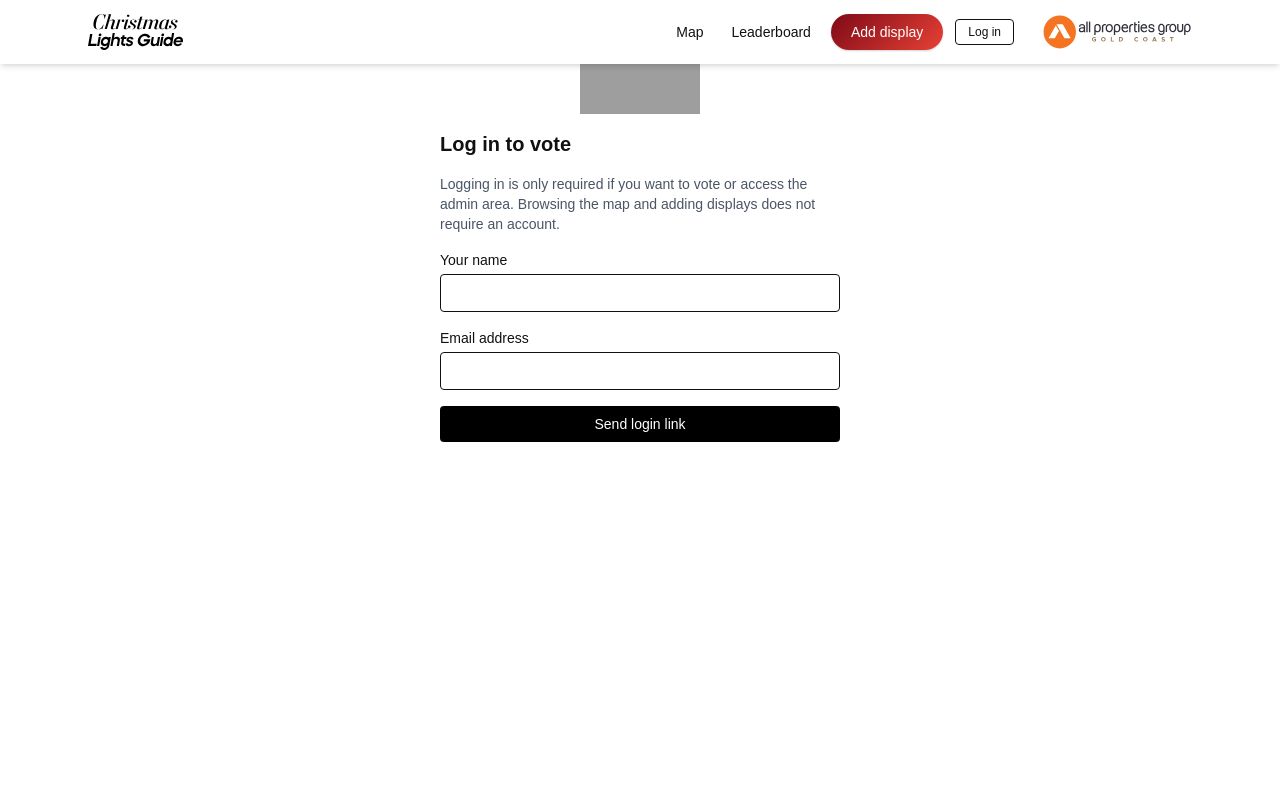
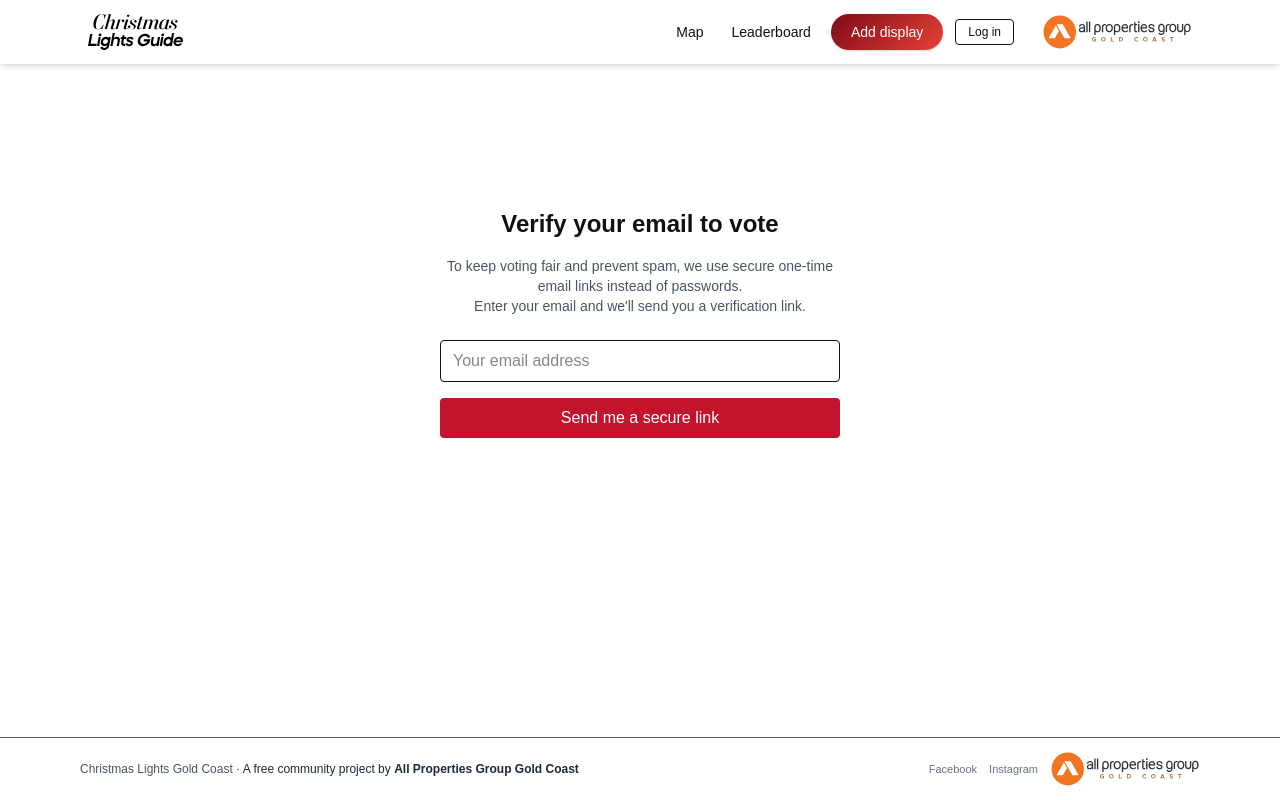
Before and after one commit to gcmarketing-cyber/christmaslights-goldcoast-map, a Next.js app: page /login in a window 1280 px wide. Built offline with nearby package versions, Linux system fonts and the light colour scheme; no server answers; grey boxes are pictures that could not be loaded.

Commit message:
Branding & other final adjustments before launch

```diff
--- a/src/app/add/page.tsx
+++ b/src/app/add/page.tsx
@@ -135,10 +135,10 @@ export default function AddPage() {
   return (
     <main className="max-w-3xl mx-auto p-6">
       <div className="flex justify-center mb-4">
-        <Logo variant="circle" theme="light" size="sm" />
+
       </div>
 
-      <h1 className="text-2xl font-semibold mb-2">Add a Display</h1>
+      <h1 className="text-3xl sm:text-4xl font-extrabold tracking-tight text-[#b00824] mb-4 text-center uppercase">Add a Display</h1>
       <p className="text-sm text-gray-700 mb-4">
         You don&apos;t need an account to add a display, but we do need your
         contact details so we can get in touch if your display wins a prize.
--- a/src/app/api/vote/route.ts
+++ b/src/app/api/vote/route.ts
@@ -1,87 +1,57 @@
 import { NextRequest, NextResponse } from "next/server";
 import { createClient } from "@supabase/supabase-js";
 
-function detectSeason() {
-  const month = new Date().getMonth() + 1;
-  if (month === 9 || month === 10) return "halloween";
-  if (month === 11 || month === 12) return "christmas";
-  return "christmas";
-}
+export async function POST(req: NextRequest, { params }: any) {
+  const placeId = Number(params.id);
 
-export async function GET(req: NextRequest) {
-  const search = req.nextUrl.searchParams;
-  const openNow = search.get("openNow") === "true";
+  const supabase = createClient(
+    process.env.NEXT_PUBLIC_SUPABASE_URL!,
+    process.env.SUPABASE_SERVICE_ROLE_KEY!,
+    { auth: { persistSession: false } }
+  );
 
-  const url = process.env.NEXT_PUBLIC_SUPABASE_URL!;
-  const anon = process.env.NEXT_PUBLIC_SUPABASE_ANON_KEY!;
-  const supabase = createClient(url, anon);
+  // Get the logged-in user
+  const {
+    data: { user },
+  } = await supabase.auth.getUser();
 
-  const season = detectSeason();
-
-  // 1) get approved places for current season
-  const { data: places, error } = await supabase
-    .from("places")
-    .select("id, title, description, lat, lng, open_start, open_end, season, status")
-    .eq("status", "approved")
-    .eq("season", season);
-
-  if (error) {
-    return NextResponse.json({ error: error.message }, { status: 500 });
+  if (!user) {
+    return NextResponse.json({ error: "Not logged in" }, { status: 401 });
   }
 
-  let filtered = places ?? [];
+  const userId = user.id;
 
-  // 2) apply "open now" filter if requested
-  if (openNow) {
-    const now = new Date();
-    const minsNow = now.getHours() * 60 + now.getMinutes();
+  // Check if vote already exists
+  const { data: existingVote } = await supabase
+    .from("votes")
+    .select("*")
+    .eq("user_id", userId)
+    .eq("place_id", placeId)
+    .maybeSingle();
 
-    filtered = filtered.filter((p: any) => {
-      if (!p.open_start || !p.open_end) return false;
-      const [sH, sM] = p.open_start.split(":").map(Number);
-      const [eH, eM] = p.open_end.split(":").map(Number);
-      const startM = sH * 60 + sM;
-      const endM = eH * 60 + eM;
-      return minsNow >= startM && minsNow <= endM;
+  if (existingVote) {
+    // Remove the vote
+    await supabase
+      .from("votes")
+      .delete()
+      .eq("user_id", userId)
+      .eq("place_id", placeId);
+  } else {
+    // Add the vote
+    await supabase.from("votes").insert({
+      user_id: userId,
+      place_id: placeId,
     });
   }
 
-  // 3) fetch vote counts for these places
-  const ids = filtered.map((p: any) => p.id);
-  let voteMap = new Map<string, number>();
-
-  if (ids.length > 0) {
-    const { data: counts, error: countsError } = await supabase
-      .from("vote_counts")
-      .select("place_id, votes")
-      .in("place_id", ids);
-
-    if (countsError) {
-      return NextResponse.json({ error: countsError.message }, { status: 500 });
-    }
-
-    (counts ?? []).forEach((c: any) => {
-      voteMap.set(c.place_id, c.votes);
-    });
-  }
-
-  // 4) build GeoJSON
-  const features = filtered.map((p: any) => ({
-    type: "Feature",
-    geometry: {
-      type: "Point",
-      coordinates: [p.lng, p.lat],
-    },
-    properties: {
-      id: p.id,
-      title: p.title,
-      description: p.description,
-      votes: voteMap.get(p.id) ?? 0,
-    },
-  }));
+  // Count updated votes
+  const { count } = await supabase
+    .from("votes")
+    .select("*", { count: "exact", head: true })
+    .eq("place_id", placeId);
 
   return NextResponse.json({
-    type: "FeatureCollection",
-    features,
+    hasVoted: !existingVote,
+    votes: count ?? 0,
   });
 }
--- a/src/app/layout.tsx
+++ b/src/app/layout.tsx
@@ -4,9 +4,9 @@ import "./globals.css";
 import Link from "next/link";
 import { useEffect, useState, ReactNode } from "react";
 import { supabaseBrowser } from "@/lib/supabase-browser";
-import { Logo } from "@/components/Logo";
 import Image from "next/image";
 import MapLogo from "@/components/MapLogo";
+import { usePathname } from "next/navigation";
 
 const ADMIN_EMAILS = [
   "goldcoast@allpropertiesgroup.com.au",
@@ -16,6 +16,8 @@ const ADMIN_EMAILS = [
 export default function RootLayout({ children }: { children: ReactNode }) {
   const [userEmail, setUserEmail] = useState<string | null>(null);
   const [mobileOpen, setMobileOpen] = useState(false);
+  const pathname = usePathname();
+  const isMapPage = pathname === "/map";
 
   useEffect(() => {
     const supabase = supabaseBrowser();
@@ -36,7 +38,6 @@ export default function RootLayout({ children }: { children: ReactNode }) {
     window.location.href = "/map";
   }
 
-  // Desktop main links only – we’ll build the mobile menu separately
   const mainLinks = (
     <>
       <Link href="/map" className="px-2 py-1 hover:underline">
@@ -55,7 +56,8 @@ export default function RootLayout({ children }: { children: ReactNode }) {
 
   return (
     <html lang="en">
-      <body className="min-h-screen bg-[#f7f7f7]">
+      <body className="min-h-screen bg-[#f7f7f7] flex flex-col">
+        {/* Fixed header */}
         <header className="fixed top-0 left-0 right-0 z-50 bg-white shadow-md">
           <div className="mx-auto max-w-6xl h-16 px-6 flex items-center justify-between">
             {/* Logo (clickable) */}
@@ -103,7 +105,7 @@ export default function RootLayout({ children }: { children: ReactNode }) {
 
             {/* Mobile hamburger */}
             <button
-             className="md:hidden inline-flex items-center justify-center w-9 h-9 border border-gray-300 rounded bg-gray-200 hover:bg-gray-300 transition"
+              className="md:hidden inline-flex items-center justify-center w-9 h-9 border border-gray-300 rounded bg-gray-200 hover:bg-gray-300 transition"
               onClick={() => setMobileOpen((o) => !o)}
             >
               <span className="sr-only">Toggle menu</span>
@@ -214,7 +216,53 @@ export default function RootLayout({ children }: { children: ReactNode }) {
           )}
         </header>
 
-        {children}
+        {/* Main content – note conditional bottom padding (no extra pb on map page) */}
+        <main className={`pt-20 md:pt-24 ${isMapPage ? "pb-0" : "pb-16"} flex-1`}>
+          {children}
+        </main>
+
+        {/* Footer with APG GC branding – hidden on /map so it doesn't affect the map layout */}
+        {!isMapPage && (
+          <footer className="border-t bg-white/95 backdrop-blur-sm text-xs text-gray-600">
+            <div className="max-w-6xl mx-auto px-4 py-3 flex flex-col sm:flex-row items-center justify-between gap-2">
+              <p className="text-center sm:text-left">
+                Christmas Lights Gold Coast ·{" "}
+                <span className="text-gray-800">
+                  A free community project by{" "}
+                  <span className="font-semibold">
+                    All Properties Group Gold Coast
+                  </span>
+                </span>
+              </p>
+              <div className="flex items-center gap-3">
+                <div className="flex items-center gap-3 text-[11px] text-gray-500">
+                  <a
+                    href="https://www.facebook.com/GoldCoast.APG/"
+                    target="_blank"
+                    rel="noreferrer"
+                    className="hover:underline"
+                  >
+                    Facebook
+                  </a>
+                  <a
+                    href="https://www.instagram.com/goldcoast.apg/"
+                    target="_blank"
+                    rel="noreferrer"
+                    className="hover:underline"
+                  >
+                    Instagram
+                  </a>
+                </div>
+                <Image
+                  src="/logos/apg-gc-long-orange-b.svg"
+                  alt="All Properties Group Gold Coast"
+                  width={150}
+                  height={40}
+                />
+              </div>
+            </div>
+          </footer>
+        )}
       </body>
     </html>
   );
--- a/src/app/login/page.tsx
+++ b/src/app/login/page.tsx
@@ -1,113 +1,84 @@
 "use client";
 
 import { useState } from "react";
-import { useRouter } from "next/navigation";
 import { supabaseBrowser } from "@/lib/supabase-browser";
-import { Logo } from "@/components/Logo";
 
 export default function LoginPage() {
-  const router = useRouter();
+  const [email, setEmail] = useState("");
+  const [sent, setSent] = useState(false);
+  const [loading, setLoading] = useState(false);
+  const [error, setError] = useState("");
+
+  async function sendMagicLink(e: React.FormEvent) {
+    e.preventDefault();
+    setLoading(true);
+    setError("");
+
     const supabase = supabaseBrowser();
 
-  const [email, setEmail] = useState("");
-  const [name, setName] = useState("");
-  const [message, setMessage] = useState<string | null>(null);
-  const [error, setError] = useState<string | null>(null);
-  const [loading, setLoading] = useState(false);
-
-  async function onSubmit(e: React.FormEvent) {
-    e.preventDefault();
-    setMessage(null);
-    setError(null);
-
-    if (!email) {
-      setError("Please enter an email.");
-      return;
-    }
-    if (!name.trim()) {
-      setError("Please enter your name.");
-      return;
-    }
-
-    setLoading(true);
-
-    const { error: signInError } = await supabase.auth.signInWithOtp({
+    const { error } = await supabase.auth.signInWithOtp({
       email,
       options: {
-        emailRedirectTo: `${window.location.origin}/login/confirm`,
-      },
+        emailRedirectTo: `${window.location.origin}/map`
+      }
     });
 
-    if (signInError) {
-      setError(signInError.message);
     setLoading(false);
-      return;
+
+    if (error) {
+      setError("Could not send the link. Please try again.");
+    } else {
+      setSent(true);
     }
-
-    // store name temporarily, we upsert into profiles on confirm page
-    localStorage.setItem("pending_user_name", name);
-
-    setMessage(
-      "Check your inbox and click the login link we’ve emailed to you. After that, your login will be complete."
-    );
-    setLoading(false);
   }
 
   return (
-    <main className="max-w-md mx-auto p-6">
-      <div className="flex justify-center mb-4">
-        <Logo variant="circle" theme="light" size="sm" />
-      </div>
+    <div className="max-w-md mx-auto pt-28 pb-10 px-6 text-center">
+      {!sent ? (
+        <>
+          <h1 className="text-2xl font-bold mb-4">
+            Verify your email to vote
+          </h1>
 
-      <h1 className="text-xl font-semibold mb-4">Log in to vote</h1>
-
-      <p className="text-sm mb-4 text-gray-600">
-        Logging in is only required if you want to vote or access the admin
-        area. Browsing the map and adding displays does not require an account.
+          <p className="text-gray-600 text-sm mb-6">
+            To keep voting fair and prevent spam, we use secure
+            one-time email links instead of passwords.
+            <br />
+            Enter your email and we'll send you a verification link.
           </p>
 
-      <form onSubmit={onSubmit} className="space-y-4">
-        <div>
-          <label className="block text-sm mb-1">Your name</label>
-          <input
-            className="w-full border rounded px-3 py-2 text-sm"
-            value={name}
-            onChange={(e) => setName(e.target.value)}
-            required
-          />
-        </div>
-
-        <div>
-          <label className="block text-sm mb-1">Email address</label>
+          <form onSubmit={sendMagicLink} className="space-y-4">
             <input
               type="email"
-            className="w-full border rounded px-3 py-2 text-sm"
+              required
               value={email}
               onChange={(e) => setEmail(e.target.value)}
-            required
+              placeholder="Your email address"
+              className="w-full border rounded px-3 py-2"
             />
-        </div>
+
+            {error && <p className="text-red-500 text-sm">{error}</p>}
 
             <button
               type="submit"
               disabled={loading}
-          className="w-full bg-black text-white py-2 rounded text-sm disabled:opacity-60"
+              className="w-full bg-[#c4142d] text-white py-2 rounded hover:bg-[#a51225] transition"
             >
-          {loading ? "Sending..." : "Send login link"}
+              {loading ? "Sending..." : "Send me a secure link"}
             </button>
           </form>
-
-      {error && (
-        <div className="mt-4 p-3 rounded bg-red-100 text-red-800 border border-red-200 text-sm">
-          {error}
+        </>
+      ) : (
+        <div>
+          <h2 className="text-xl font-semibold mb-4">
+            Check your email 📬
+          </h2>
+          <p className="text-gray-600 text-sm">
+            We've sent a secure link to <strong>{email}</strong>.<br />
+            Click it to verify your email and start voting.
+          </p>
         </div>
       )}
-
-      {message && (
-        <div className="mt-4 p-3 rounded bg-green-100 text-green-800 border border-green-200 text-sm">
-          {message}
     </div>
-      )}
-    </main>
   );
 }
--- a/src/components/Logo.tsx
+++ b/src/components/Logo.tsx
@@ -16,16 +16,6 @@ export function Logo({
   href = "/map",
 }: LogoProps) {
   let src = "/logos/apg-gc-long-orange-b.svg";
-
-  if (variant === "circle" && theme === "light") {
-    src = "/logos/apg-gc-circle-orange.svg";
-  } else if (variant === "circle" && theme === "dark") {
-    src = "/logos/apg-gc-circle-orange-b.svg";
-  } else if (variant === "long" && theme === "dark") {
-    src = "/logos/apg-gc-long-orange-w.svg";
-  } else if (variant === "long" && theme === "light") {
-    src = "/logos/apg-gc-long-orange-b.svg";
-  }
 
   const width =
     size === "sm" ? 120 : size === "lg" ? 220 : 170;
```
Also changed, not shown: src/app/map/page.tsx (+70 -4 lines). Lines whose indentation alone changed are shown as unchanged.
